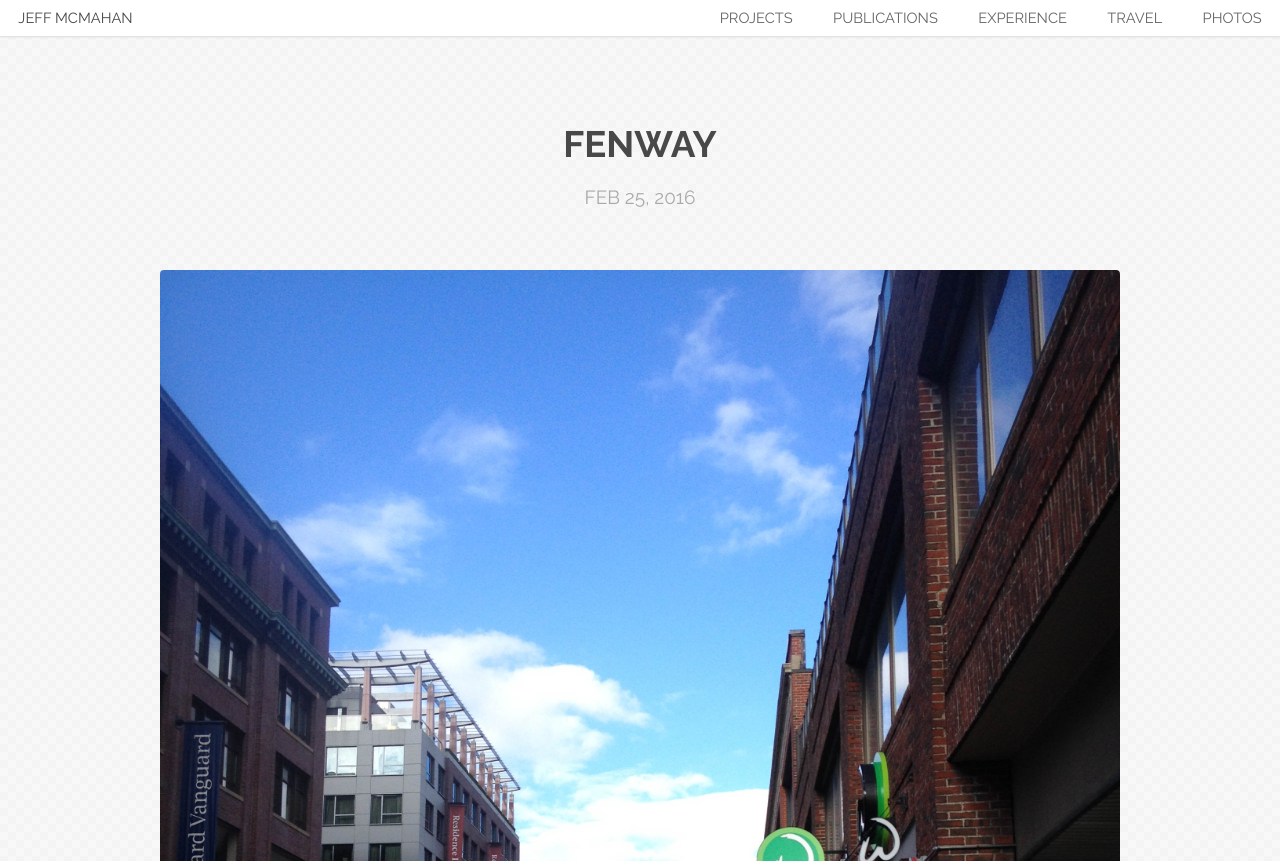
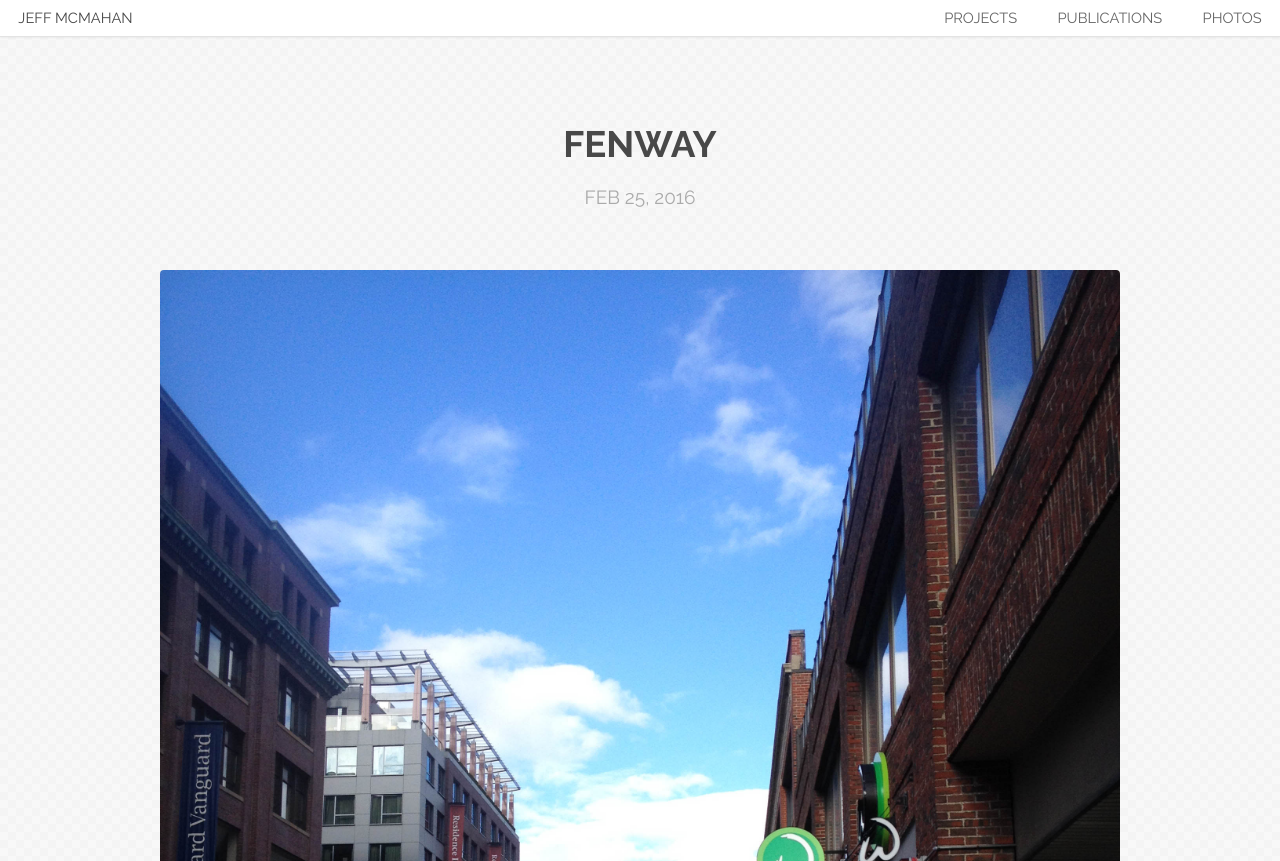
Before and after one commit to jbmcmahan/jbmcmahan.github.io, a Jekyll site: the page built from _posts/2016-02-25-fenway.md, in a window 1280 px wide. Shown: the top 861 px of the page. Built offline with Jekyll 4.4.1, drawn with Linux system fonts in a browser that asks for light colours; a script that is not in the unit is left out.

Commit message:
take out experience and travel

```diff
--- a/_includes/header.html
+++ b/_includes/header.html
@@ -3,8 +3,8 @@
   <ul>
     <li><a href="/projects">Projects</a></li>
     <li><a href="/publications">Publications</a></li>
-    <li><a href="/experience">Experience</a></li>
-    <li><a href="/travel">Travel</a></li>
+    <!-- <li><a href="/experience">Experience</a></li>
+    <li><a href="/travel">Travel</a></li> -->
     <li><a href="/photos">Photos</a></li>
   </ul>
 </nav>
```
